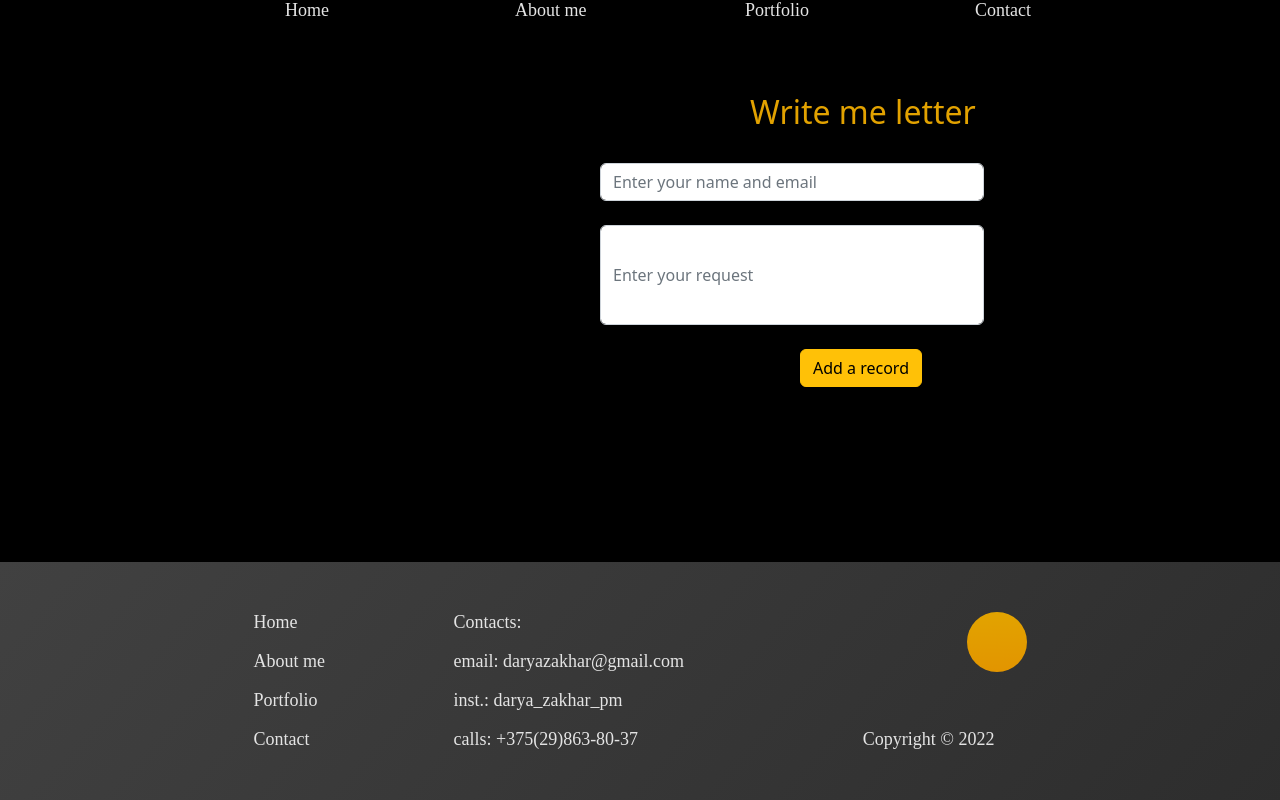
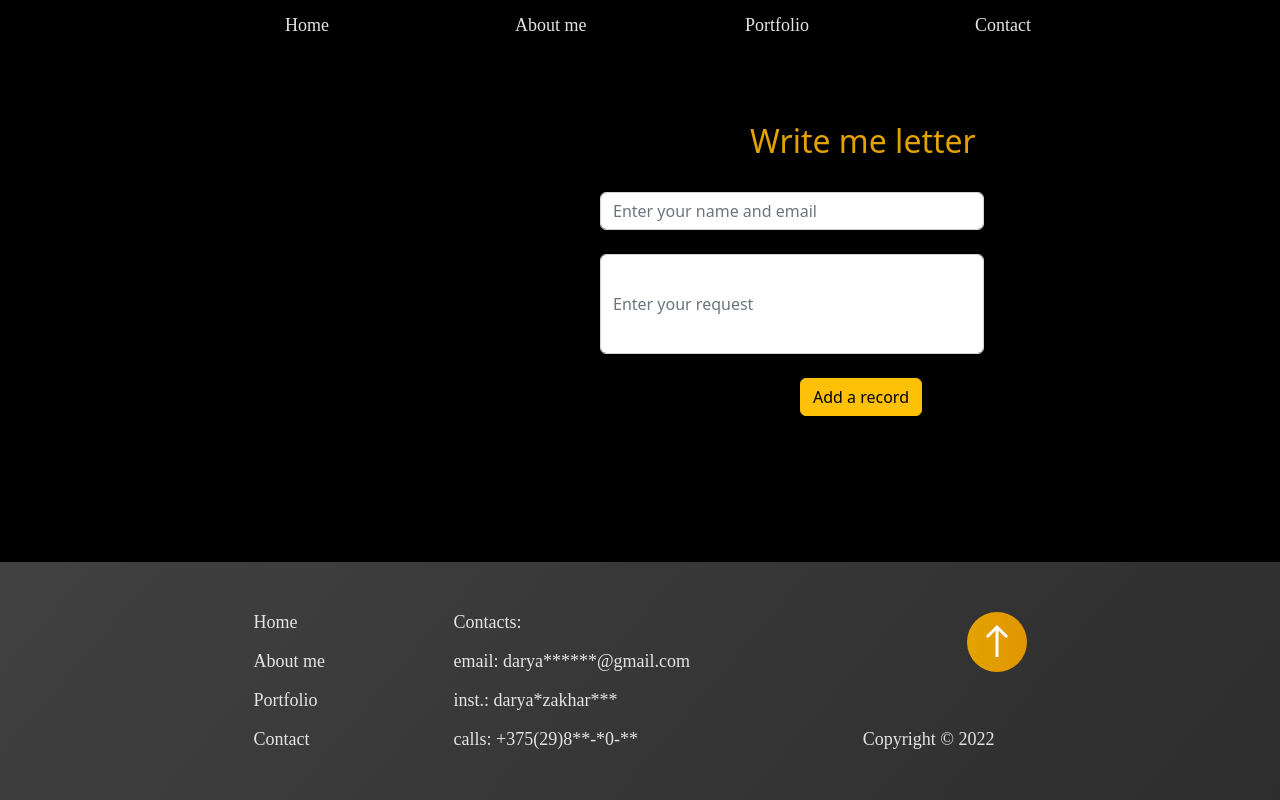
Before and after one commit to Daryazakhar89/Python-courses, a Django app: page /my_request in a window 1280 px wide. Run offline with Django 4.2, Linux system fonts and the light colour scheme.

Commit message:
style:clean code

```diff
--- a/final_project/my_server/my_site/models.py
+++ b/final_project/my_server/my_site/models.py
@@ -12,4 +12,4 @@ class MySite(models.Model):
     class Meta:
         verbose_name = "work request"
         verbose_name_plural = "My works"
-        ordering = ['-title']
+        ordering = ['-id']
--- a/final_project/my_server/my_site/static/my_site/css/style.css
+++ b/final_project/my_server/my_site/static/my_site/css/style.css
@@ -22,16 +22,16 @@ body.main {
 }
 
 .home-header-nav {
-    /* Auto layout */
     margin: 0 auto;
     display: flex;
     flex-direction: row;
     align-items: flex-start;
     padding: 0px;
     gap: 145px;
-
     width: 710px;
-    height: 21px;
+    height: 50px;
+    display: flex;
+    align-items: center;
 }
 
 .home-header-nav-link {
@@ -364,10 +337,7 @@ background: url("../img/my_photo1.png");
     width: 60px;
     height: 60px;
     border-radius: 50%;
-    /* orange */
-
     background: linear-gradient(87.32deg, #E2A300 4.47%, #E29500 95.53%);
-    transform: rotate(90deg);
 }
 
 .footer-extra-information-copyright {
--- a/final_project/my_server/my_site/templates/my_site/footer_content.html
+++ b/final_project/my_server/my_site/templates/my_site/footer_content.html
@@ -8,15 +8,20 @@
     </nav>
     <div class="footer-content-contacts footer-font">
       <p class="footer-content-text footer-font">Contacts:</p>
-      <p class="footer-content-text footer-font">email: daryazakhar@gmail.com</p>
-      <p class="footer-content-text footer-font">inst.: darya_zakhar_pm</p>
-      <p class="footer-content-text footer-font">calls: +375(29)863-80-37</p>
+      <p class="footer-content-text footer-font">email: darya******@gmail.com</p>
+      <p class="footer-content-text footer-font">inst.: darya*zakhar***</p>
+      <p class="footer-content-text footer-font">calls: +375(29)8**-*0-**</p>
     </div>
     <div class="footer-extra">
       <div class="footer-extra-information">
       </div>
       <p class="footer-extra-information-copyright footer-font">Copyright © 2022</p>
-      <a href="/" class="footer-extra-information-button"></a>
+      <a href="/" class="footer-extra-information-button">
+          <svg width="60" height="60">
+            <line x1="30" y1="15" x2="30" y2="45" style="stroke: white; stroke-width: 3"/>
+            <polyline points="20,25, 30,15, 40,25" style="stroke: white; fill: none; stroke-width: 3;"/>
+          </svg>
+      </a>
     </div>
   </div>
 </div>
--- a/final_project/my_server/my_site/templates/my_site/my_request.html
+++ b/final_project/my_server/my_site/templates/my_site/my_request.html
@@ -1,5 +1,5 @@
 {% extends 'my_site/main.html' %}
-
+{% block title %}Write me letter{% endblock %}
 {% block home %}
     {% include 'my_site/navigation.html' %}<br><br><br>
     <h2 class="color-letter">Write me letter</h2>
```
Also changed, not shown: other parts of final_project/my_server/my_site/static/my_site/css/style.css (+17 -57 lines), final_project/my_server/db.sqlite3.
